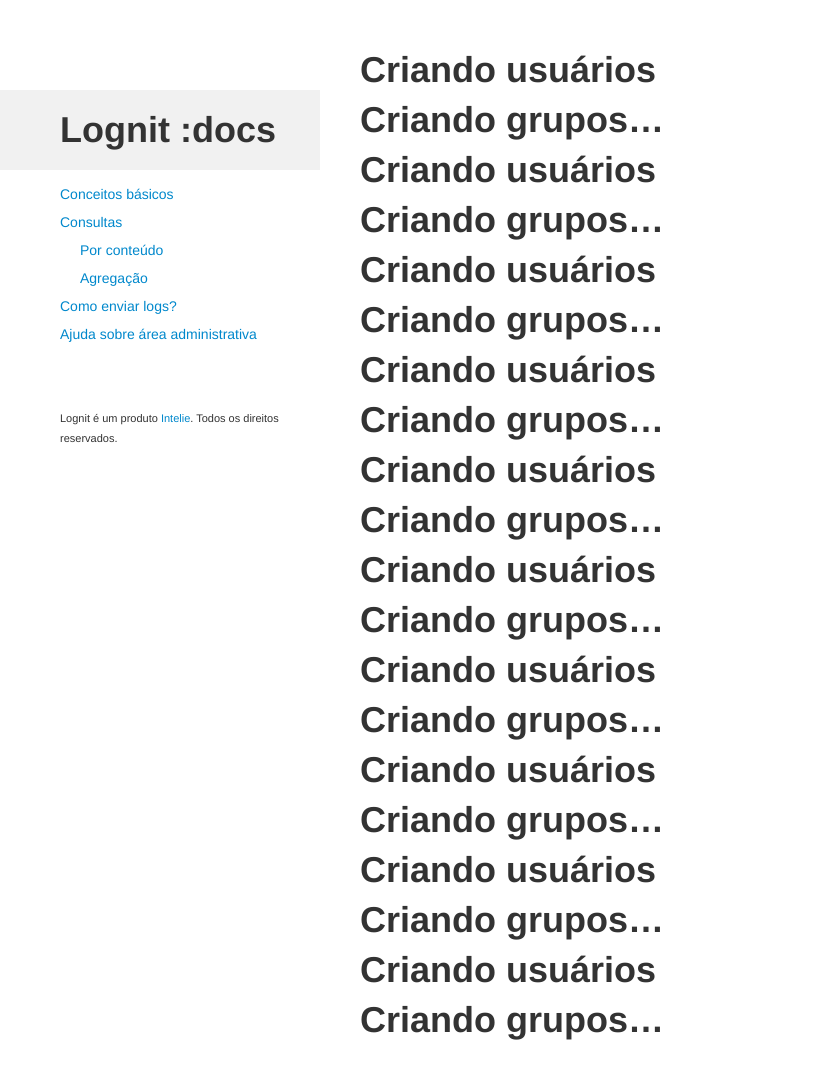
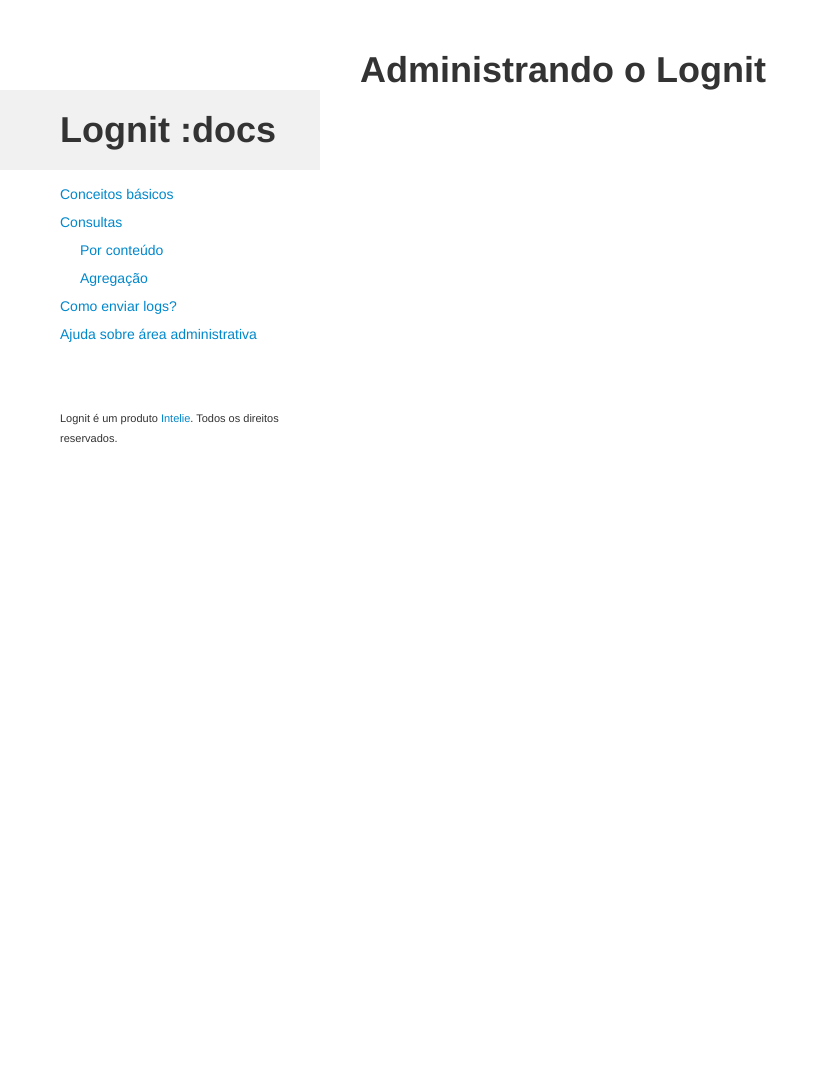
Before and after one commit to isabella232/lognit-docs, a Jekyll site: the page built from administrating.md, in a window 1280 px wide and 1130 px high. Shown: the top 1079 px of the window, without its empty margins (0-829 px from the left). Built offline with Jekyll 4.4.1, drawn with Linux system fonts in a browser that asks for light colours.

Commit message:
removing bla bla bla

```diff
--- a/administrating.md
+++ b/administrating.md
@@ -4,23 +4,4 @@
 description: "Dicas e boas práticas de administração do sistema"
 ---
 
-# Criando usuários
-# Criando grupos...
-# Criando usuários
-# Criando grupos...
-# Criando usuários
-# Criando grupos...
-# Criando usuários
-# Criando grupos...
-# Criando usuários
-# Criando grupos...
-# Criando usuários
-# Criando grupos...
-# Criando usuários
-# Criando grupos...
-# Criando usuários
-# Criando grupos...
-# Criando usuários
-# Criando grupos...
-# Criando usuários
-# Criando grupos...
+# Administrando o Lognit
```
